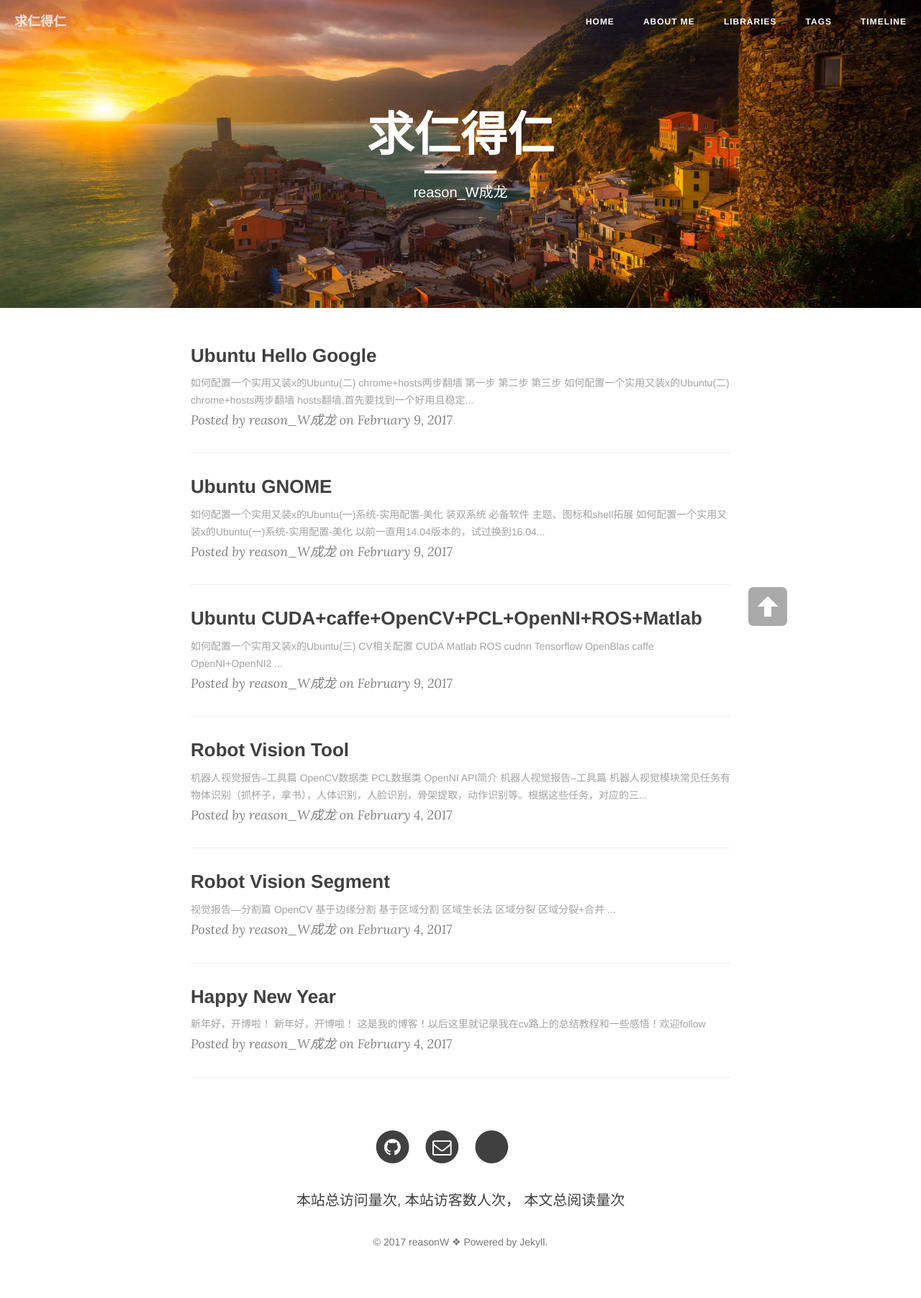
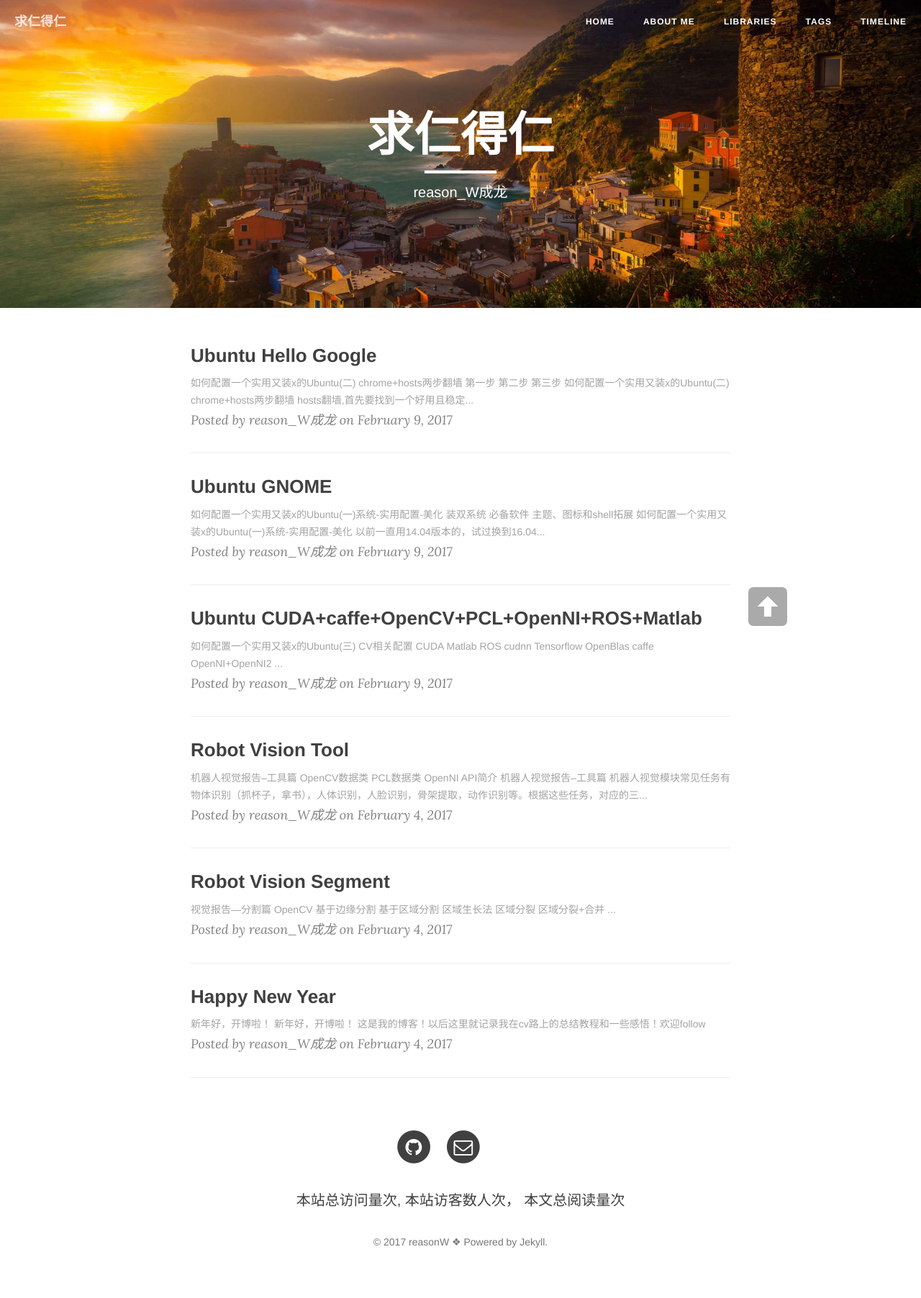
Before and after one commit to Skylar95/Skylar95, a Jekyll site: the page built from index.html, in a window 1280 px wide. Shown: the whole page at 72% size. Built offline with Jekyll 4.4.1, drawn with Linux system fonts in a browser that asks for light colours; nearby versions of some CDN libraries; the list of posts is cut into pages by our own code; comment, search, counter and statistics services are not loaded.

Commit message:
modify contact me

```diff
--- a/_includes/footer.html
+++ b/_includes/footer.html
@@ -50,10 +50,7 @@
                     {% if site.zhihu_username %}
                     <li>
                         <a href="https://www.zhihu.com/people/{{ site.zhihu_username }}">
-                            <span class="fa-stack fa-lg">
-                                <i class="fa fa-circle fa-stack-2x"></i>
                                 <!-- 知乎的icon用的是阿里巴巴的矢量图标库 -->
-                            </span>
                                 <i class="iconfont">&#xe634;</i>
                         </a>
                     </li>
@@ -62,9 +59,7 @@
                     {% if site.jianshu_username %}
                     <li>
                         <a href="http://www.jianshu.com/u/{{ site.jianshu_username }}">
-                            <span >
                                 <i class="iconfont">&#xe613;</i>
-                            </span>
                         </a>
                     </li>
                     {% endif %}
```
